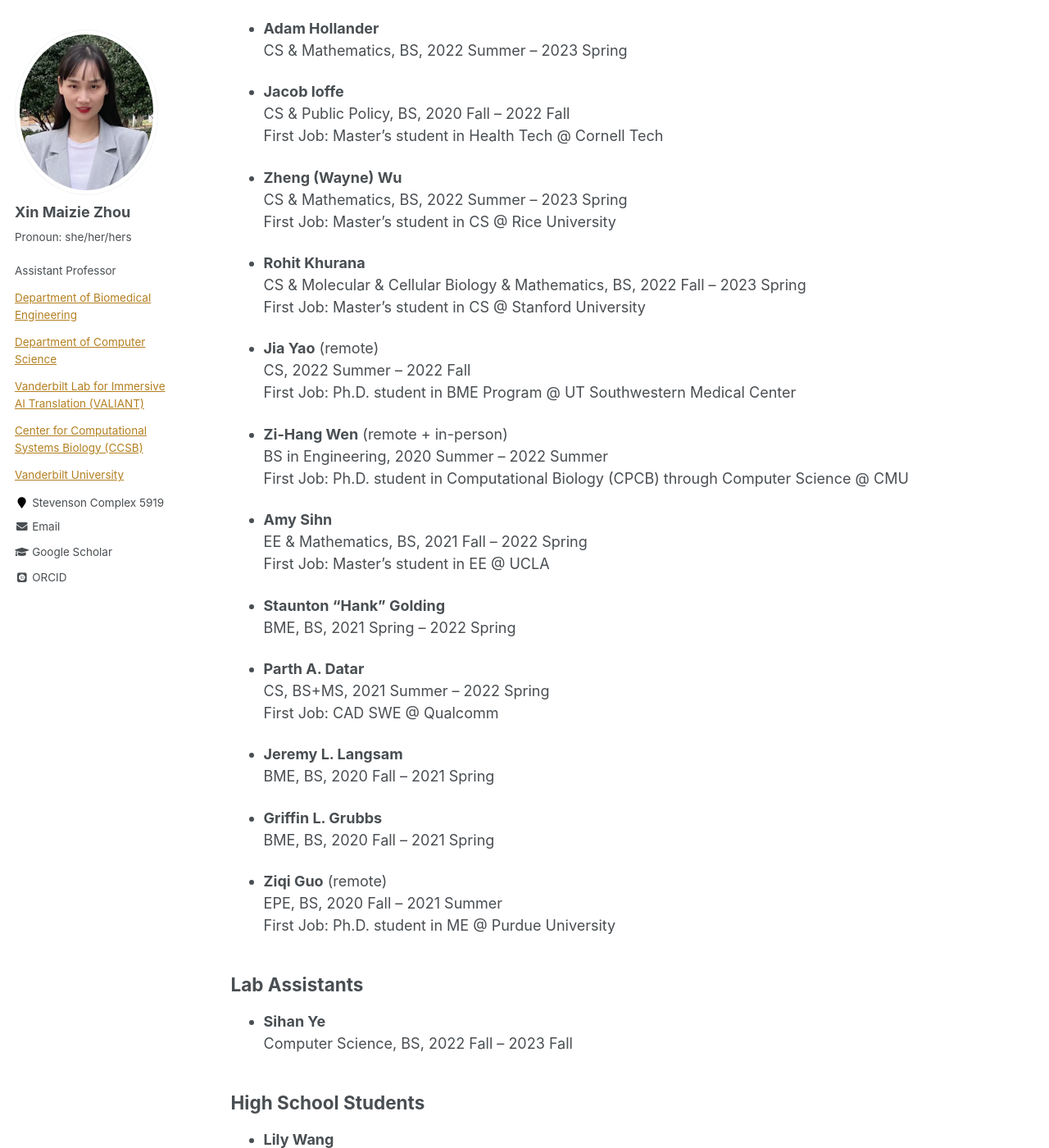
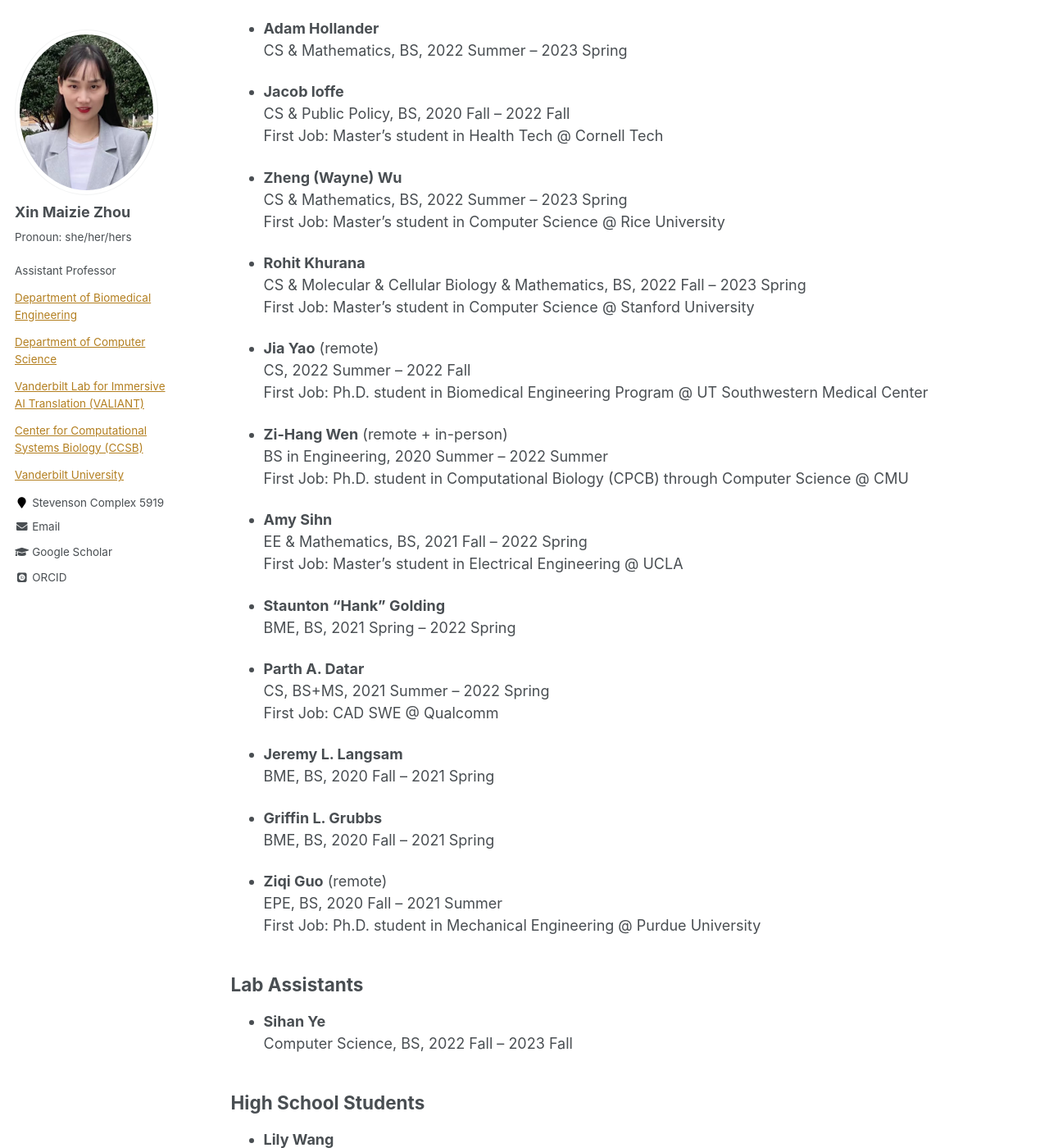
Before and after one commit to maiziezhoulab/Maiziezhoulab.github.io, a Jekyll site: the page built from _pages/LabMembers.md, in a window 1280 px wide and 1400 px high, scrolled down 3903 px. Shown: the whole window at 82% size. Built offline with Jekyll 4.4.1, drawn with Linux system fonts in a browser that asks for light colours; some web fonts are replaced; some of the changed text lies outside the part shown.

Commit message:
Update LabMembers.md

```diff
--- a/_pages/LabMembers.md
+++ b/_pages/LabMembers.md
@@ -210,9 +210,11 @@ author_profile: true
 
 - **Sanidhya Mangal**
   CS, MS, 2021 Summer – 2022 Spring
+  First Job: Data Analyst @ HealthEdge
 
 - **Yuanqi Xie**
   CS, MS, 2020 Fall – 2021 Fall
+  First Job: Lecturer in Computer Science @ University of West Florida
 
 - **Yasi Wang**
   Data Science, MS, 2021 Spring (Capstone project)
@@ -220,13 +222,13 @@ author_profile: true
 
 - **Sijie Li** (remote)
   Informatics, MS, 2020 Fall – 2021 Summer
-  First Job: Ph.D. student in CS @ University of Sheffield
+  First Job: Ph.D. student in Computer Science @ University of Sheffield
 
 
 ## Undergraduate Students (>= 2 semesters)
 - **Haoran (Hunter) Qin**
   CS, BS+MS, 2023 Summer - 2026 Spring
-  First Job: PhD Student in CS @ Duke
+  First Job: PhD Student in Computer Science @ Duke
 
 - **Jimmy Baek**
   CS, BS, 2023 Summer - 2026 Spring
@@ -240,7 +242,7 @@ author_profile: true
 
 - **Sona Javadi**
   CS, BS, 2023 Spring - 2024 Spring
-  First Job: PhD Student in CS @ UCSC
+  First Job: PhD Student in Computer Science @ UCSC
 
 - **Zimeng (Jamie) Zhou**
   CS & Mathematics, BS, 2022 Fall – 2024 Spring
@@ -255,15 +257,15 @@ author_profile: true
 
 - **Zheng (Wayne) Wu**
   CS & Mathematics, BS, 2022 Summer – 2023 Spring
-  First Job: Master’s student in CS @ Rice University
+  First Job: Master’s student in Computer Science @ Rice University
 
 - **Rohit Khurana**
   CS & Molecular & Cellular Biology & Mathematics, BS, 2022 Fall – 2023 Spring
-  First Job: Master’s student in CS @ Stanford University
+  First Job: Master’s student in Computer Science @ Stanford University
 
 - **Jia Yao** (remote)
   CS, 2022 Summer – 2022 Fall
-  First Job: Ph.D. student in BME Program @ UT Southwestern Medical Center
+  First Job: Ph.D. student in Biomedical Engineering Program @ UT Southwestern Medical Center
 
 - **Zi-Hang Wen** (remote + in-person)
   BS in Engineering, 2020 Summer – 2022 Summer
@@ -271,7 +273,7 @@ author_profile: true
 
 - **Amy Sihn**
   EE & Mathematics, BS, 2021 Fall – 2022 Spring
-  First Job: Master’s student in EE @ UCLA
+  First Job: Master’s student in Electrical Engineering @ UCLA
 
 - **Staunton “Hank” Golding**
   BME, BS, 2021 Spring – 2022 Spring
@@ -288,7 +290,7 @@ author_profile: true
 
 - **Ziqi Guo** (remote)
   EPE, BS, 2020 Fall – 2021 Summer
-  First Job: Ph.D. student in ME @ Purdue University
+  First Job: Ph.D. student in Mechanical Engineering @ Purdue University
 
 ## Lab Assistants
 
@@ -299,7 +301,7 @@ author_profile: true
 
 - **Lily Wang**
   The Harpeth Hall School (Honors STEM Research Course for girls), 2024/01 – 2025/06
-  First Job: Undergraduate student in CS @ Northwestern University
+  First Job: Undergraduate student in Computer Science @ Northwestern University
 
 - **Lily Bowen**
   The Harpeth Hall School (Honors STEM Research Course for girls), 2023/08 – 2024/05
```
